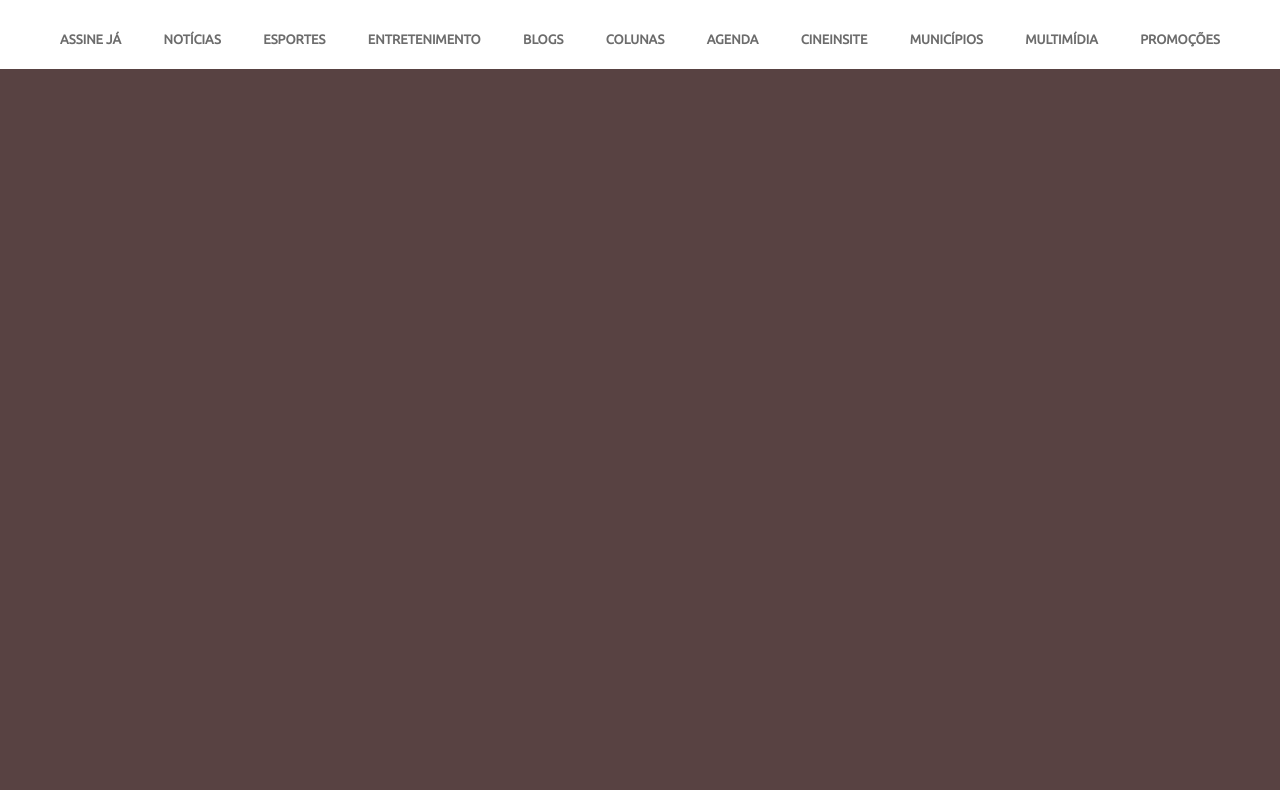
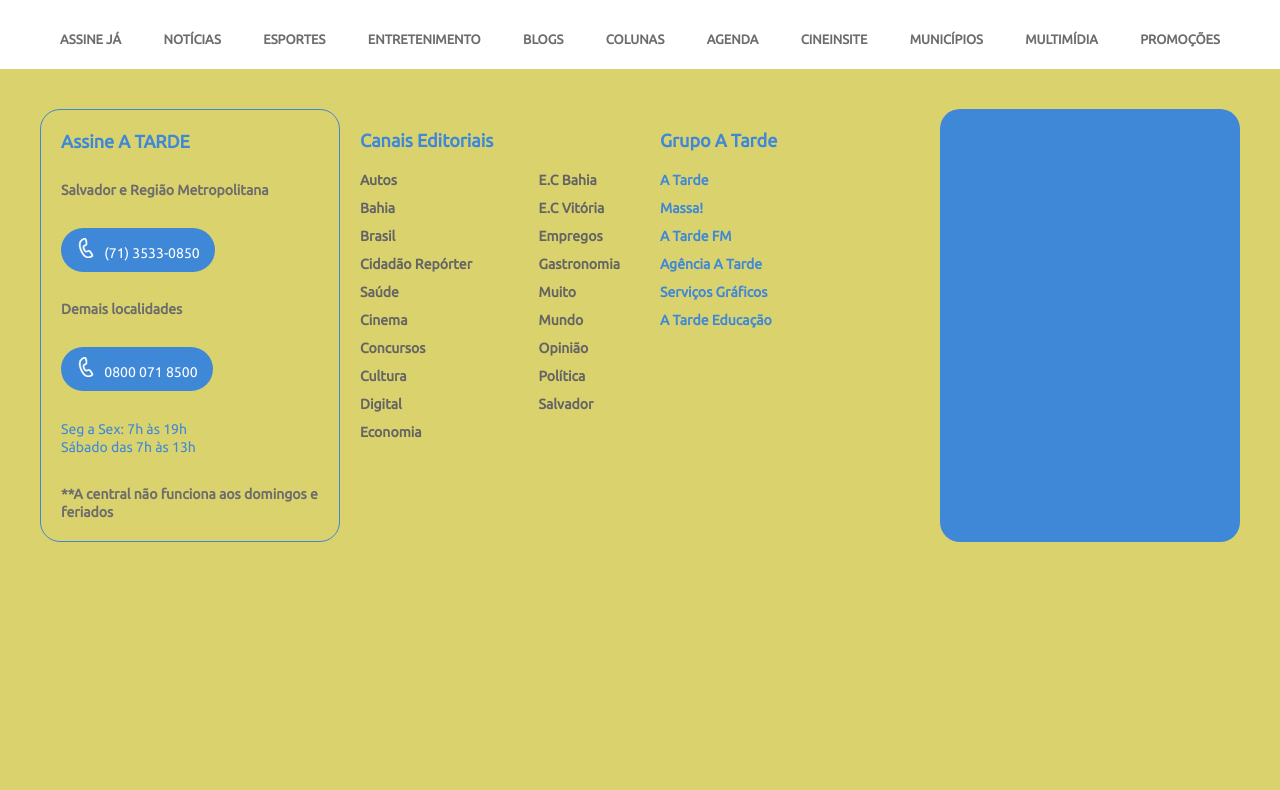
Before and after one commit to Ryan-Mamede/Portal-A-tarde2, a plain HTML site: page index.html in a window 1280 px wide. Shown: the part 92-882 px from the top of the page. Drawn offline with Linux system fonts and the light colour scheme.

Commit message:
commit do footer

```diff
--- a/css/footer.css
+++ b/css/footer.css
@@ -1,6 +1,6 @@
 .atr-footer {
     align-items: center;
-    background: rgb(88, 66, 66);
+    background-color: rgb(218, 210, 109);
     display: inline-block;
     height: 785px;
     justify-content: center;
@@ -10,9 +10,117 @@
 .atr-footer-section {
     display: flex;
     flex-direction: column;
+    height: 100%;
+    margin: 0 auto;
+    max-width: 1200px;
+    min-width: 1000px;
     padding-top: 40px;
-    margin: 0 auto;
-    min-width: 1000px;
-    max-width: 1200px;
-    height: 100%;
 }
+ .atr-footer-top {
+    display: grid;
+    grid-template-columns: repeat(4,25%);
+    height: 490px;
+    width: 100%;
+ }
+
+ .atr-column-footer-1 {
+    align-items: flex-start;
+    border-radius: 20px;
+    display: flex;
+    flex-direction: column;
+    height: 433px;
+    padding: 20px;
+    width: 100%;
+ }
+
+ .atr-column-footer-1 small {
+   font-size: 14px;
+   line-height: 18px;
+   color: #6C6C6C;
+   font-weight: bold;
+ }
+
+ .atr-border-column-space {
+    justify-content: space-between;
+ }
+
+ .atr-border {
+    border: 1px solid #3E88D7;
+ }
+
+ .atr-footer-title {
+    font-size: 18px;
+    line-height: 22px;
+    font-weight: bold;
+ }
+
+ .atr-color-title {
+   color: #3E88D7;
+ }
+
+ .atr-footer-span {
+   align-items: center;
+   background-color: #3E88D7;
+   border-radius: 40px;
+   color: white;
+   font-size: 14px;
+   line-height: 18px;
+   padding: 10px 15px;
+ }
+
+ .atr-footer-span img{
+   margin-right: 5px;
+
+ }
+
+ .atr-column-footer-1 div {
+   display: flex;
+   flex-direction: column;
+   width: 100%;
+ }
+
+ .atr-column-footer-1 div small{
+   color: #3E88D7;
+   font-weight: normal;
+ }
+
+.atr-small-2 {
+   color: #6C6C6C;
+   font-size: 11px;
+   width: 100%;
+}
+
+.atr-footer-section-list {
+    display: flex;
+    justify-content: space-between;
+    width: 100%;
+    margin-top: 20px;
+}
+
+.atr-footer-section-list ul {
+   list-style: none;
+}
+
+.atr-footer-section-list ul li {
+   margin-bottom: 10px;
+}
+
+.atr-footer-section-list ul a {
+   margin-bottom: 10px;
+   text-decoration: none;
+   font-size: 14px;
+   line-height: 18px;
+   color: #646464;
+   font-weight: bold;
+}
+
+.atr-column-footer-2 {
+   align-items: flex-start;
+   background-color: #3E88D7;
+   border-radius: 20px;
+   display: flex;
+   flex-direction: column;
+   height: 433px;
+   padding: 28px;
+   width: 100%;
+}
--- a/css/header.css
+++ b/css/header.css
@@ -3,6 +3,7 @@
     display: inline-block;
     height: 161px;
     width: 100%;
+    box-sizing: border-box;
 }
 
 .atr-header-content {
@@ -69,21 +70,15 @@
 
 .atr-logo {
     height: 55px;
-    margin-right: 20px;
     width: 155px;
 }
 
-#atr-header-links {
-    margin-left: 20px;
-    font-size: 14px;
-    color: #3E88d7;
-}
-
-#atr-header-links a {
+.atr-header-links a {
     text-decoration: none;
     font-size: 14px;
     margin-left: 20px;
     font-weight: bold;
+    color: #3E88d7;
 }
 
 .atr-header-content-nav {
@@ -118,6 +113,7 @@
 @media (max-width: 730px) {
     .atr-header {
         height: 70px;
+
     }
 
     .mw-header-content {
@@ -126,7 +122,7 @@
         max-width: unset;
         min-width: unset;
         padding: 0 20px;
-        width: 100%;
+        width: 100% !important;
     }
 
     .atr-header-content-top {
@@ -136,9 +132,10 @@
         padding: 0 5px;
     }
 
-    .atr-search {
+    .atr-search, .atr-header-links a{
         display: none;
     }
+
     .atr-logo {
         margin: 0;
     }
--- a/index.html
+++ b/index.html
@@ -32,9 +32,10 @@
             <input type="text" id="search-input" placeholder="O que está buscando?">
           </section>
 
+
           <a href="#"><img src="./img/atarde_nova_logo.svg" alt="logo da página" class="atr-logo"></a>
 
-          <section id="atr-header-links">
+          <section class="atr-header-links">
             <a href="#">Assine A Tarde</a>
             <a href="#">Fale Conosco</a>
             <a href="#">Comercial</a>
@@ -60,17 +61,98 @@
     </div>
   </header>
 
+  <footer class="atr-footer">
+    <section class="atr-footer-section">
+      <div class="atr-footer-top">
+
+        <div class="column-1">
+          <div class="atr-column-footer-1 atr-border atr-border-column-space">
+
+            <h4 class="atr-footer-title atr-color-title">Assine A TARDE</h4>
+
+            <small class="atr-footer-subtitle">Salvador e Região Metropolitana</small>
+
+            <span class="atr-footer-span">
+              <img src="./img/telefone-p.png" alt="imagem de telefone">
+              (71) 3533-0850
+            </span>
+            <small class="atr-footer-subtitle">Demais localidades</small>
+
+            <span class="atr-footer-span">
+              <img class="footer-imgg" src="./img/telefone-p.png" alt="imagem de telefone">
+              0800 071 8500
+            </span>
+
+            <div>
+              <small>Seg a Sex: 7h às 19h</small>
+              <small>Sábado das 7h às 13h</small>
+            </div>
+            <small class="atr-small-2">**A central não funciona aos domingos e feriados</small>
+
+          </div>
+        </div>
+
+        <div class="column-1">
+          <div class="atr-column-footer-1">
+            <h4 class="atr-footer-title atr-color-title">Canais Editoriais</h4>
+              <section class="atr-footer-section-list">
+                <ul>
+                  <li><a href="#">Autos</a></li>
+                  <li><a href="#">Bahia</a></li>
+                  <li><a href="#">Brasil</a></li>
+                  <li><a href="#">Cidadão Repórter</a></li>
+                  <li><a href="#">Saúde</a></li>
+                  <li><a href="#">Cinema</a></li>
+                  <li><a href="#">Concursos</a></li>
+                  <li><a href="#">Cultura</a></li>
+                  <li><a href="#">Digital</a></li>
+                  <li><a href="#">Economia</a></li>
+                </ul>
+
+                <ul>
+                  <li><a href="#">E.C Bahia</a></li>
+                  <li><a href="#">E.C Vitória</a></li>
+                  <li><a href="#">Empregos</a></li>
+                  <li><a href="#">Gastronomia</a></li>
+                  <li><a href="#">Muito</a></li>
+                  <li><a href="#">Mundo</a></li>
+                  <li><a href="#">Opinião</a></li>
+                  <li><a href="#">Política</a></li>
+                  <li><a href="#">Salvador</a></li>
+                </ul>
+              </section>
+          </div>
+        </div>
+
+        <div class="column-1">
+          <div class="atr-column-footer-1">
+            <h4 class="atr-footer-title atr-color-title">Grupo A Tarde</h4>
+            <section class="atr-footer-section-list">
+              <ul>
+                <li><a href="#" style="color: #3E88D7;">A Tarde</a></li>
+                <li><a href="#" style="color: #3E88D7;">Massa!</a></li>
+                <li><a href="#" style="color: #3E88D7;">A Tarde FM</a></li>
+                <li><a href="#" style="color: #3E88D7;">Agência A Tarde</a></li>
+                <li><a href="#" style="color: #3E88D7;">Serviços Gráficos</a></li>
+                <li><a href="#" style="color: #3E88D7;">A Tarde Educação</a></li>
+              </ul>
+            </section>
+          </div>
+        </div>
+
+        <div class="column-1">
+          <div class="atr-column-footer-2 atr-border-column-space">
+            <h4 class="atr-footer-title atr-color-title">Whatsapp</h4>
 
 
-<footer class="atr-footer">
-  <section class="atr-footer-section">
-    <div class="atr-footer-master">
 
-    </div>
+          </div>
+        </div>
+
+
+      </div>
 
   </section>
-
-</footer>
-
+  </footer>
 </body>
 </html>
--- a/style.css
+++ b/style.css
@@ -8,6 +8,8 @@
     line-height: 1;
     outline: 0;
     box-sizing: border-box;
+    background: none;
+    text-rendering: optimizeLegibility;
 }
 
 
```
